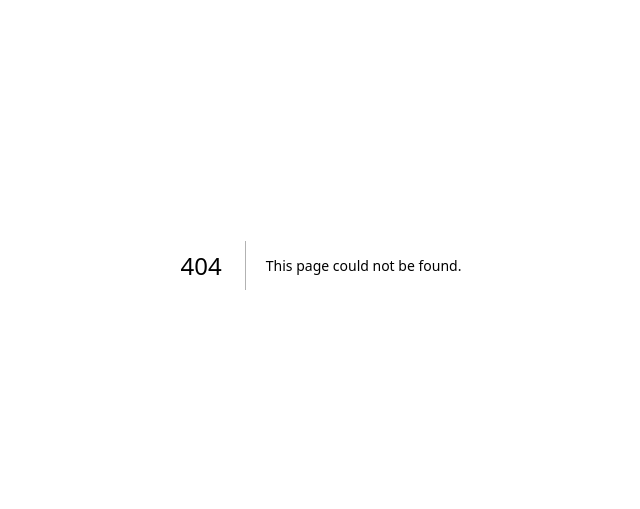
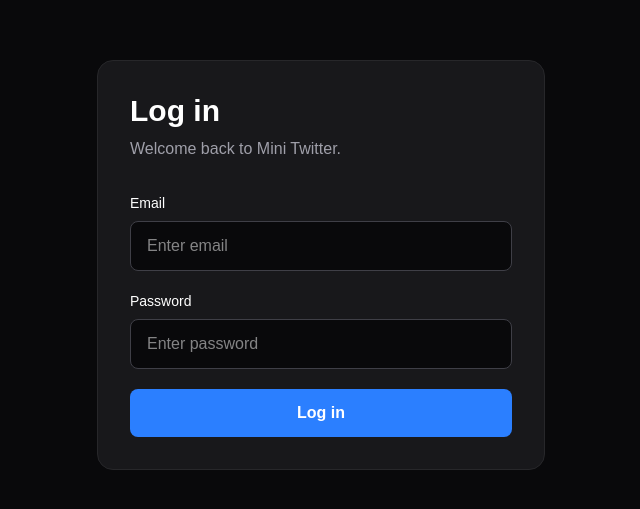
Before and after one commit to ZhenyaPimenov/mini-twitter, a Next.js app: page /login in a window 1280 px wide. Before the commit this address had no page. Shown: the part 135-644 px from the top of the page, without its empty margins (319-959 px from the left). Built offline with nearby package versions, Linux system fonts and the light colour scheme.

Commit message:
Created login page

```diff
--- /dev/null
+++ b/app/login/page.tsx
@@ -0,0 +1,44 @@
+export default function LoginPage() {
+  return (
+    <main className="min-h-screen bg-zinc-950 text-white flex items-center justify-center px-6">
+      <div className="w-full max-w-md bg-zinc-900 border border-zinc-800 rounded-2xl p-8">
+        <h1 className="text-3xl font-bold mb-2">Log in</h1>
+
+        <p className="text-zinc-400 mb-8">
+          Welcome back to Mini Twitter.
+        </p>
+
+        <form className="space-y-5">
+          <div>
+            <label className="block text-sm font-medium mb-2">
+              Email
+            </label>
+            <input
+              type="email"
+              className="w-full rounded-lg bg-zinc-950 border border-zinc-700 px-4 py-3 text-white outline-none focus:border-blue-500"
+              placeholder="Enter email"
+            />
+          </div>
+
+          <div>
+            <label className="block text-sm font-medium mb-2">
+              Password
+            </label>
+            <input
+              type="password"
+              className="w-full rounded-lg bg-zinc-950 border border-zinc-700 px-4 py-3 text-white outline-none focus:border-blue-500"
+              placeholder="Enter password"
+            />
+          </div>
+
+          <button
+            type="submit"
+            className="w-full bg-blue-500 hover:bg-blue-600 transition rounded-lg py-3 font-semibold"
+          >
+            Log in
+          </button>
+        </form>
+      </div>
+    </main>
+  );
+}
```
